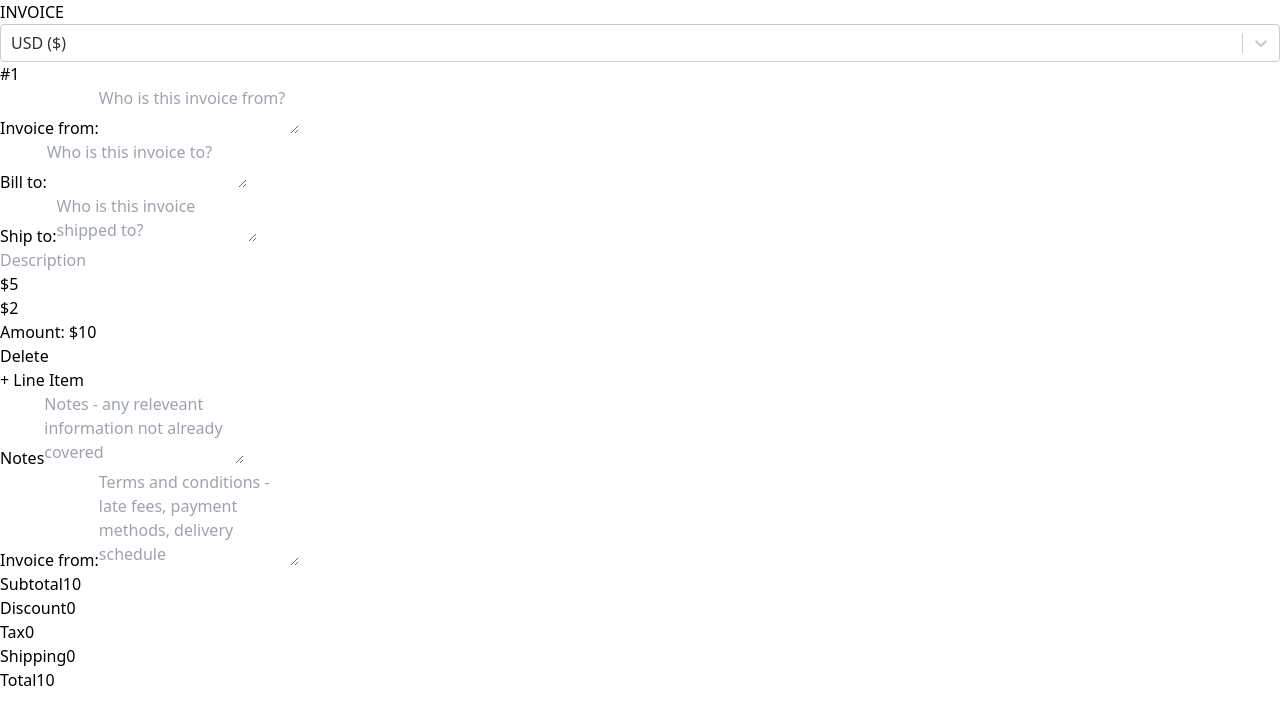
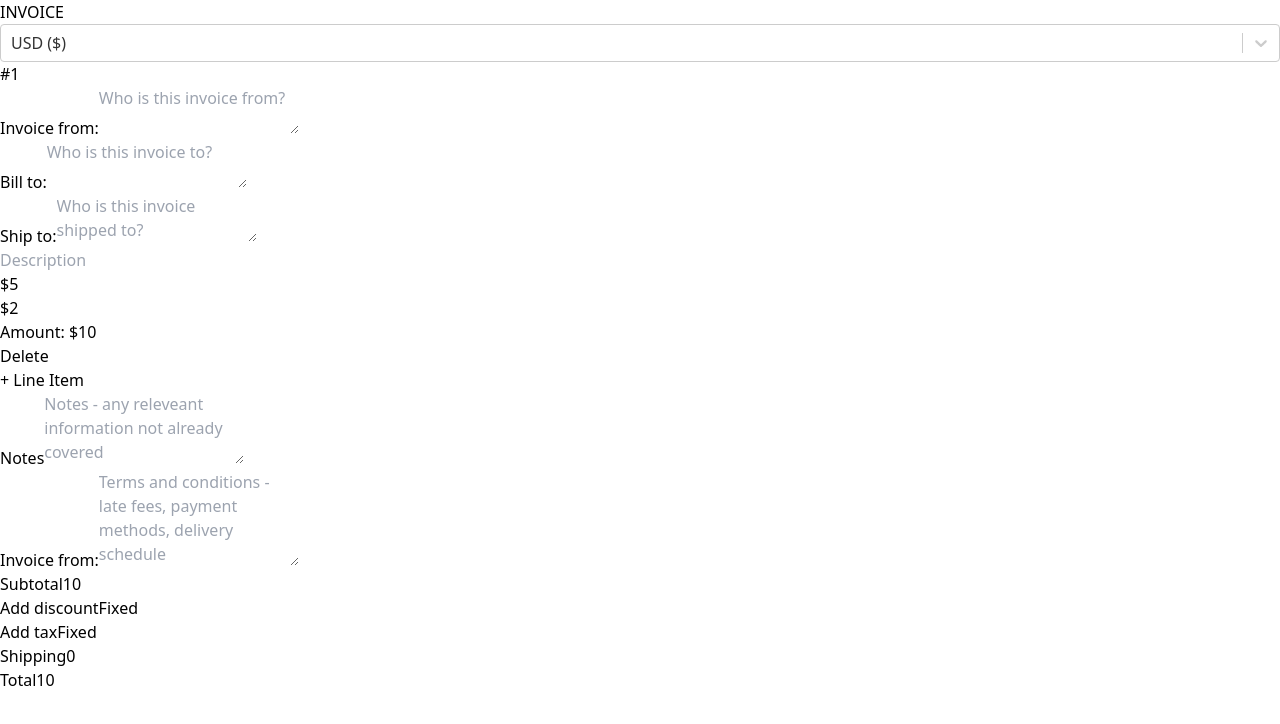
Before and after one commit to igor-pekovic-fe/invoice-generator, a React (Vite) app: page / in a window 1280 px wide. Shown: the top 724 px of the page. Built offline with nearby package versions, Linux system fonts and the light colour scheme.

Commit message:
Added the logic to calculate tax and discount based on percentage or fixed value

```diff
--- a/src/components/SharedInput.jsx
+++ b/src/components/SharedInput.jsx
@@ -11,7 +11,7 @@ function SharedInput({
 }) {
   const setValue = useStore((state) => state.setValue);
 
-  const handleChangeTest = (e) => {
+  const handleChangeDefault = (e) => {
     setValue(e.target.value, name);
   };
 
@@ -24,7 +24,7 @@ function SharedInput({
         placeholder={placeholderText}
         value={value}
         id={name}
-        onChange={handleChange || handleChangeTest}
+        onChange={handleChange || handleChangeDefault}
         name={name}
       />
     </div>
--- a/src/components/Total.jsx
+++ b/src/components/Total.jsx
@@ -1,15 +1,23 @@
+import { useState, useEffect } from "react";
 import { useStore } from "../store";
 import { shallow } from "zustand/shallow";
 import SharedInput from "./SharedInput";
 
 function Total() {
-  const { currency, subTotal, discount, tax, shipping, setValue, total } =
-    useStore(
+  const {
+    currency,
+    subTotal,
+    discountValue,
+    taxValue,
+    shipping,
+    setValue,
+    total,
+  } = useStore(
     (state) => ({
       currency: state.currency,
       subTotal: state.subTotal,
-        discount: state.discount,
-        tax: state.tax,
+      discountValue: state.discountValue,
+      taxValue: state.taxValue,
       shipping: state.shipping,
       total: state.total,
       setValue: state.setValue,
@@ -17,11 +25,70 @@ function Total() {
     shallow
   );
 
-  const handleChange = (e) => {
-    setValue(e.target.value, name);
+  const [values, setValues] = useState({
+    discount: {
+      isDisplaying: false,
+      type: "percentage",
+      value: 0,
+    },
+    tax: {
+      isDisplaying: false,
+      type: "percentage",
+      value: 0,
+    },
+  });
+
+  useEffect(() => {
+    const { discount, tax } = values;
+
+    if (discount.type === "percentage") {
+      setValue("percentage", "discountType");
+      setValue(discount.value, "discountValue");
+    } else if (discount.type === "fixed") {
+      setValue("fixed", "discountType");
+      setValue(discount.value, "discountValue");
+    }
+
+    if (tax.type === "percentage") {
+      setValue("percentage", "taxType");
+      setValue(tax.value, "taxValue");
+    } else if (tax.type === "fixed") {
+      setValue("fixed", "taxType");
+      setValue(tax.value, "taxValue");
+    }
+  }, [values]);
+
+  const handleToggle = (stateType) => {
+    setValues((prevState) => ({
+      ...prevState,
+      [stateType]: {
+        ...prevState[stateType],
+        isDisplaying: !prevState[stateType].isDisplaying,
+      },
+    }));
   };
 
-  console.log(subTotal);
+  const handleChange = (e, stateType) => {
+    const newValue = e.target.value;
+    setValues((prevState) => ({
+      ...prevState,
+      [stateType]: {
+        ...prevState[stateType],
+        value: newValue,
+      },
+    }));
+  };
+
+  const changeType = (stateType) => {
+    setValues((prevState) => ({
+      ...prevState,
+      [stateType]: {
+        ...prevState[stateType],
+        type:
+          prevState[stateType].type === "percentage" ? "fixed" : "percentage",
+      },
+    }));
+  };
 
   return (
     <div>
@@ -30,15 +97,38 @@ function Total() {
         {subTotal}
       </div>
       <div>
+        {values.discount.isDisplaying && (
           <SharedInput
             labelText="Discount"
             type="number"
-          value={discount}
+            value={discountValue}
             name="discount"
+            handleChange={(e) => handleChange(e, "discount")}
           />
+        )}
+        <button onClick={() => handleToggle("discount")}>
+          {values.discount.isDisplaying ? "Remove discount" : "Add discount"}
+        </button>
+        <button onClick={() => changeType("discount")}>
+          {values.discount.type === "percentage" ? "Fixed" : "Percentage"}
+        </button>
       </div>
       <div>
-        <SharedInput labelText="Tax" type="number" value={tax} name="tax" />
+        {values.tax.isDisplaying && (
+          <SharedInput
+            labelText="Tax"
+            type="number"
+            value={taxValue}
+            name="tax"
+            handleChange={(e) => handleChange(e, "tax")}
+          />
+        )}
+        <button onClick={() => handleToggle("tax")}>
+          {values.tax.isDisplaying ? "Remove tax" : "Add tax"}
+        </button>
+        <button onClick={() => changeType("tax")}>
+          {values.tax.type === "percentage" ? "Fixed" : "Percentage"}
+        </button>
       </div>
       <div>
         <SharedInput
--- a/src/store.js
+++ b/src/store.js
@@ -12,8 +12,10 @@ export const useStore = create((set) => ({
   terms: "",
   currency: "$",
   subTotal: 0,
-  discount: 0,
-  tax: 0,
+  discountType: "percentage",
+  discountValue: 0,
+  taxType: "percentage",
+  taxValue: 0,
   shipping: 0,
   total: 0,
   items: [
@@ -63,12 +65,19 @@ useStore.subscribe(
 
     let adjustedTotal = totalAmount;
 
-    if (store.discount) {
-      adjustedTotal -= totalAmount * (store.discount / 100);
+    if (store.discountType === "percentage") {
+      const discountAmount = totalAmount * (store.discountValue / 100);
+      adjustedTotal -= discountAmount;
+    } else if (store.discountType === "fixed") {
+      adjustedTotal -= store.discountValue;
     }
-    if (store.tax) {
-      adjustedTotal -= totalAmount * (store.tax / 100);
+
+    if (store.taxType === "percentage") {
+      adjustedTotal -= totalAmount * (store.taxValue / 100);
+    } else if (store.taxType === "fixed") {
+      adjustedTotal -= store.taxValue;
     }
+
     if (parseFloat(store.shipping)) {
       adjustedTotal += parseFloat(store.shipping);
     }
```
Lines whose indentation alone changed are shown as unchanged.
